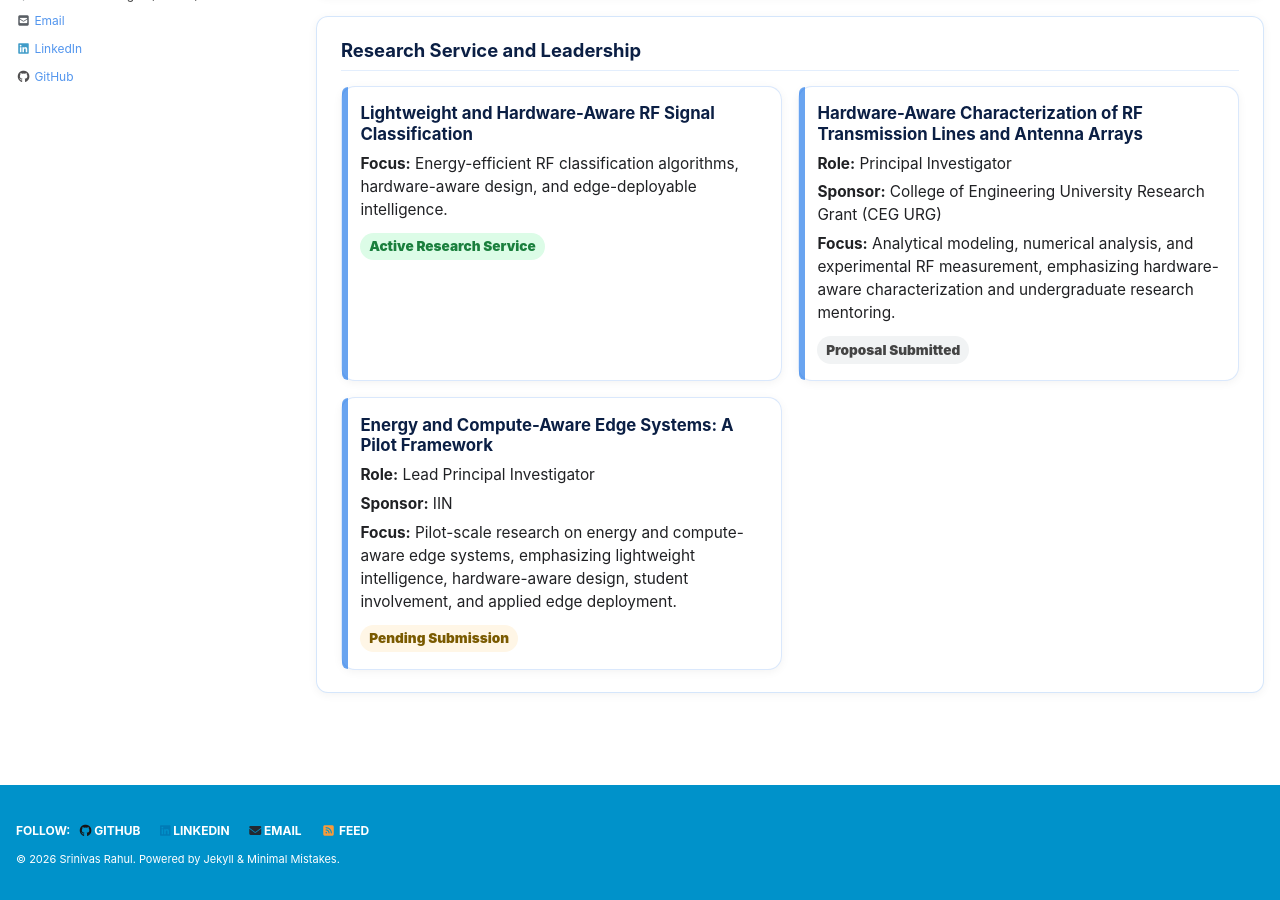
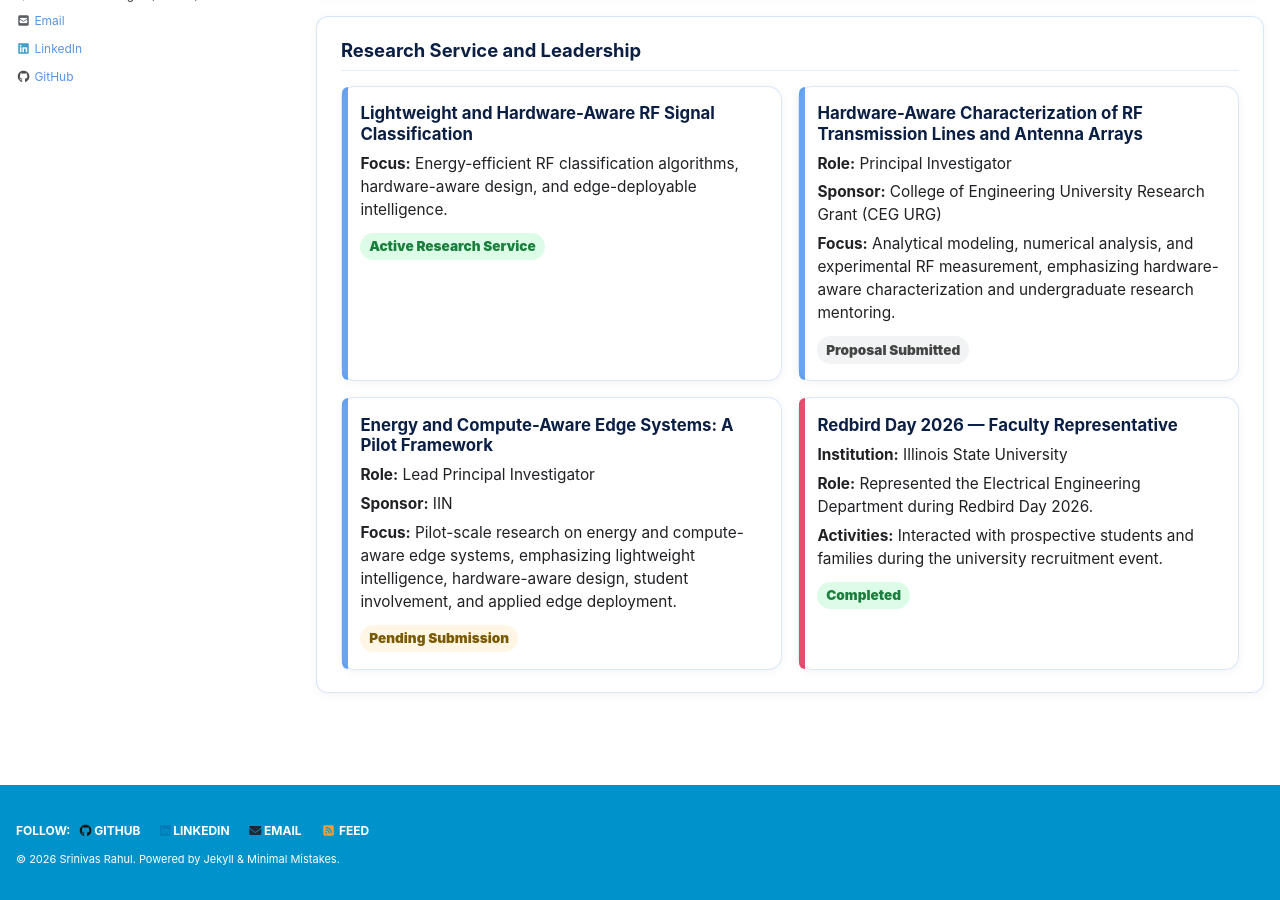
Before and after one commit to srsapireddy/srsapireddy.github.io, a Jekyll site: the page built from _pages/service.md, in a window 1280 px wide and 900 px high, scrolled down 1561 px. Built offline with Jekyll 4.4.1, drawn with Linux system fonts in a browser that asks for light colours; cached includes are drawn as plain includes; nearby versions of some CDN libraries.

Commit message:
Update service.md

```diff
--- a/_pages/service.md
+++ b/_pages/service.md
@@ -298,5 +298,13 @@ author_profile: true
       <span class="pill pending">Pending Submission</span>
     </div>
 
+    <div class="service-card isu">
+      <h4>Redbird Day 2026 — Faculty Representative</h4>
+      <p class="meta"><strong>Institution:</strong> Illinois State University</p>
+      <p><strong>Role:</strong> Represented the Electrical Engineering Department during Redbird Day 2026.</p>
+      <p><strong>Activities:</strong> Interacted with prospective students and families during the university recruitment event.</p>
+      <span class="pill active">Completed</span>
+    </div>
+
   </div>
 </div>
```
